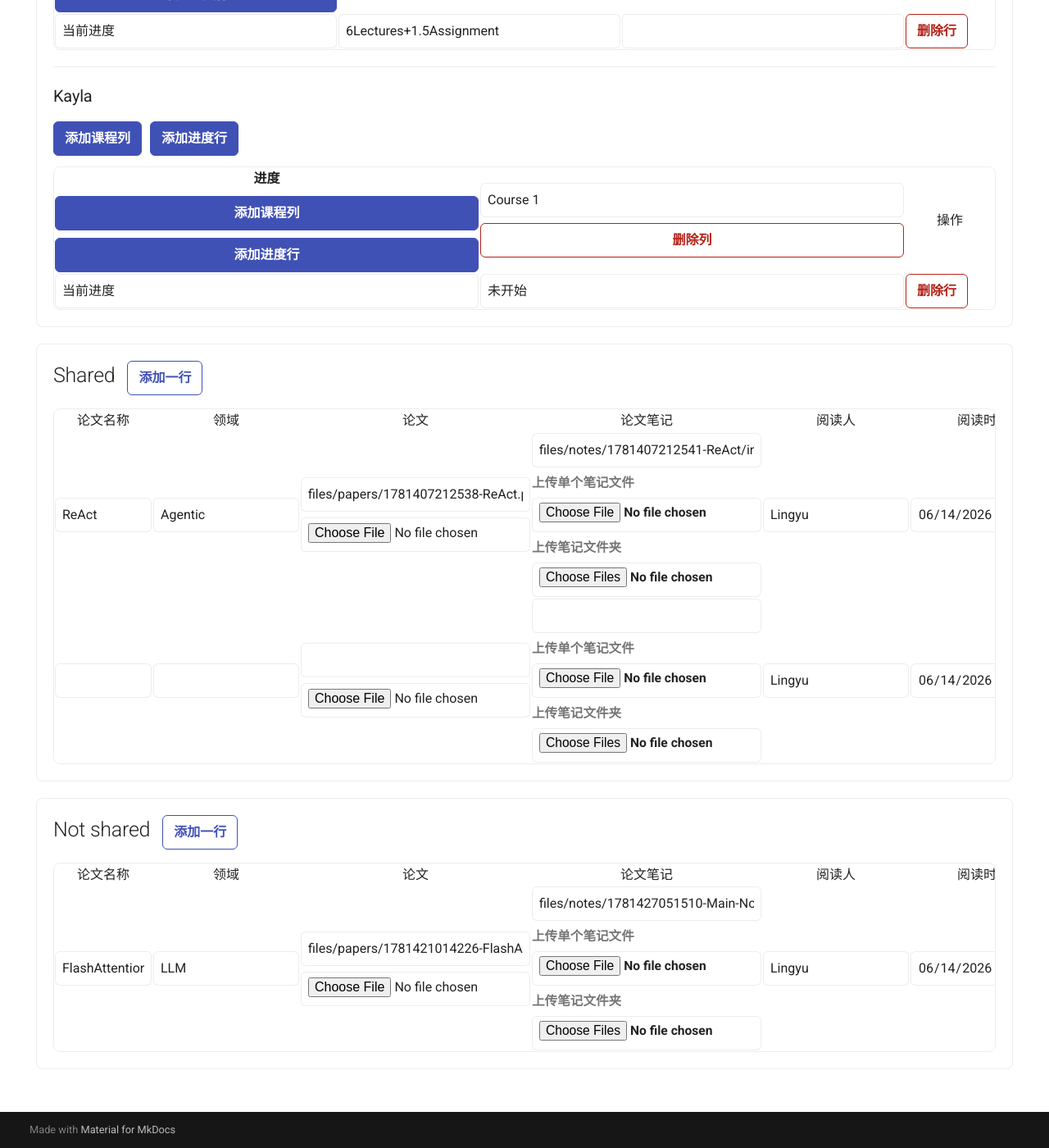
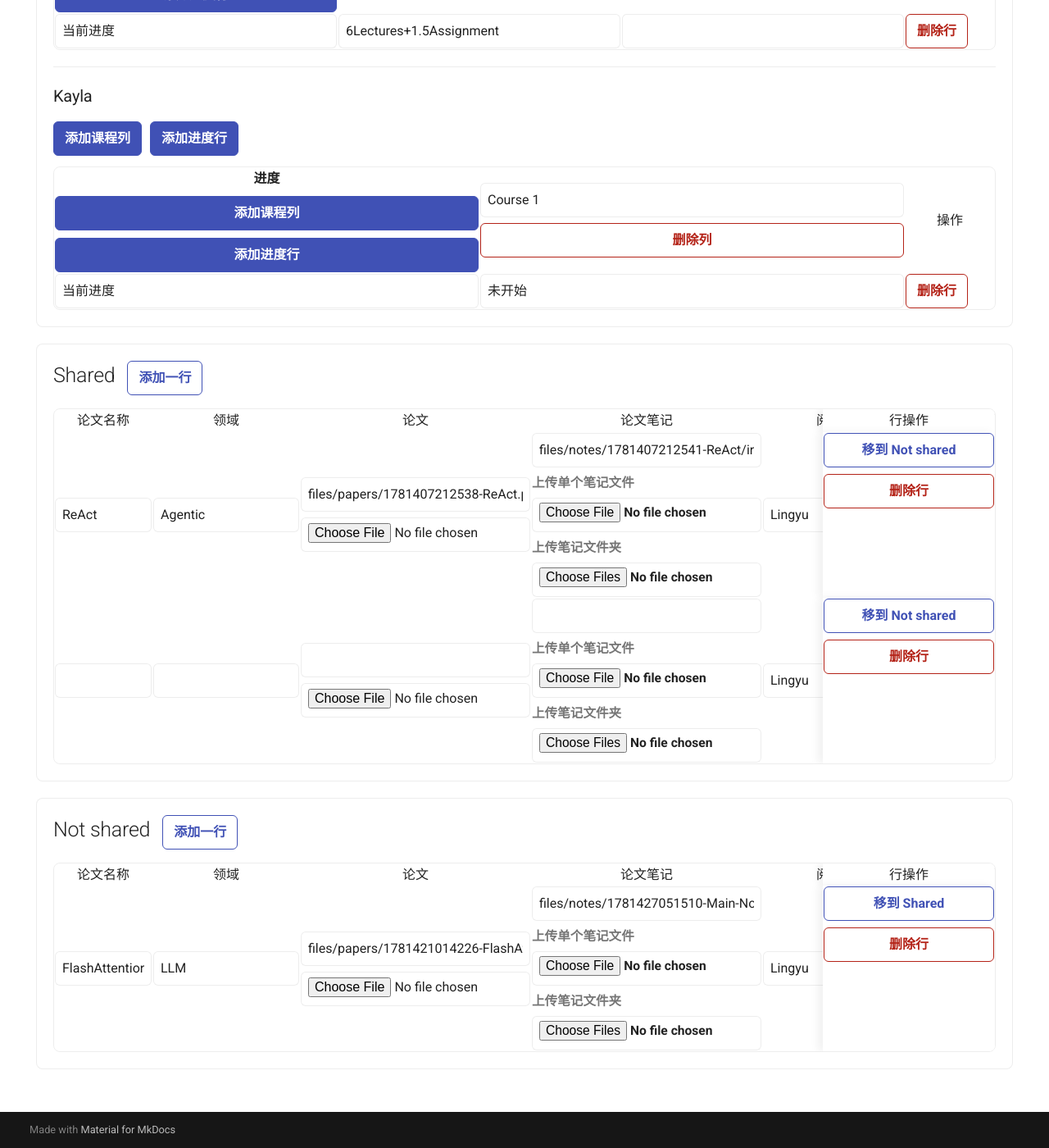
Before and after one commit to Agent-Immergence/Agent-Immergence.github.io, an MkDocs documentation site: the page built from docs/admin/index.md, in a window 1280 px wide and 1400 px high, scrolled down 1078 px. Shown: the whole window at 82% size. Built offline with MkDocs 1.6.1 and Material for MkDocs 9.7.7, drawn with Linux system fonts in a browser that asks for light colours; comment, search, counter and statistics services are not loaded.

Commit message:
Add visible paper row delete and section swap actions.
Sticky row-action buttons let editors delete rows and move papers between Shared and Not shared.

Co-authored-by: Cursor <cursoragent@cursor.com>

```diff
--- a/docs/admin/index.md
+++ b/docs/admin/index.md
@@ -60,4 +60,4 @@
   </section>
 </div>
 
-<script src="/assets/js/admin.js"></script>
+<script src="/assets/js/admin.js?v=2"></script>
--- a/docs/assets/js/admin.js
+++ b/docs/assets/js/admin.js
@@ -460,7 +460,14 @@
             <td><input data-paper-field="${key}:reader" value="${escapeAttribute(paper.reader || "")}" /></td>
             <td><input data-paper-field="${key}:readDate" type="date" value="${escapeAttribute(paper.readDate || "")}" /></td>
             <td><input data-paper-completed="${key}" type="checkbox" ${paper.completed ? "checked" : ""} /></td>
-            <td><button type="button" class="danger-button" data-delete-paper="${key}">删除</button></td>
+            <td class="paper-actions-cell">
+              <div class="row-actions">
+                <button type="button" data-move-paper="${key}">
+                  ${section === "shared" ? "移到 Not shared" : "移到 Shared"}
+                </button>
+                <button type="button" class="danger-button" data-delete-paper="${key}">删除行</button>
+              </div>
+            </td>
           </tr>
         `;
       })
@@ -478,7 +485,7 @@
               <th>阅读人</th>
               <th>阅读时间</th>
               <th>是否完成</th>
-              <th>操作</th>
+              <th class="paper-actions-header">行操作</th>
             </tr>
           </thead>
           <tbody>${rows || `<tr><td colspan="8" class="muted-text">暂无论文。点击上方“添加一行”。</td></tr>`}</tbody>
@@ -524,13 +531,65 @@
       });
     });
 
+    root.querySelectorAll("[data-move-paper]").forEach((button) => {
+      button.addEventListener("click", () => {
+        const [paperSection, rawIndex] = button.dataset.movePaper.split(":");
+        movePaper(paperSection, Number(rawIndex));
+      });
+    });
+
     root.querySelectorAll("[data-delete-paper]").forEach((button) => {
       button.addEventListener("click", () => {
         const [paperSection, rawIndex] = button.dataset.deletePaper.split(":");
-        state.papers[paperSection].splice(Number(rawIndex), 1);
-        renderAll();
+        deletePaper(paperSection, Number(rawIndex));
       });
     });
+  }
+
+  function movePaper(section, index) {
+    collectStateFromDom();
+    const targetSection = section === "shared" ? "notShared" : "shared";
+    const paper = state.papers[section][index];
+    if (!paper) return;
+
+    const oldKey = `${section}:${index}`;
+    const newKey = `${targetSection}:${state.papers[targetSection].length}`;
+    relocatePaperUploads(oldKey, newKey);
+
+    state.papers[section].splice(index, 1);
+    state.papers[targetSection].push(paper);
+    renderAll();
+    setStatus(targetSection === "shared" ? "已移到 Shared。" : "已移到 Not shared。");
+  }
+
+  function deletePaper(section, index) {
+    collectStateFromDom();
+    const key = `${section}:${index}`;
+    clearPaperUploads(key);
+    state.papers[section].splice(index, 1);
+    renderAll();
+    setStatus("已删除该行。");
+  }
+
+  function relocatePaperUploads(oldKey, newKey) {
+    if (paperFileInputs[oldKey]) {
+      paperFileInputs[newKey] = paperFileInputs[oldKey];
+      delete paperFileInputs[oldKey];
+    }
+    if (noteFileInputs[oldKey]) {
+      noteFileInputs[newKey] = noteFileInputs[oldKey];
+      delete noteFileInputs[oldKey];
+    }
+    if (noteFolderInputs[oldKey]) {
+      noteFolderInputs[newKey] = noteFolderInputs[oldKey];
+      delete noteFolderInputs[oldKey];
+    }
+  }
+
+  function clearPaperUploads(key) {
+    delete paperFileInputs[key];
+    delete noteFileInputs[key];
+    delete noteFolderInputs[key];
   }
 
   function addMember() {
--- a/docs/stylesheets/extra.css
+++ b/docs/stylesheets/extra.css
@@ -219,6 +219,28 @@ body {
   min-width: 5.5rem;
 }
 
+.editor-table th.paper-actions-header,
+.editor-table td.paper-actions-cell {
+  position: sticky;
+  right: 0;
+  z-index: 2;
+  min-width: 10.5rem;
+  background: var(--md-default-bg-color);
+  box-shadow: -6px 0 10px rgba(0, 0, 0, 0.06);
+  vertical-align: top;
+}
+
+.row-actions {
+  display: grid;
+  gap: 0.4rem;
+}
+
+.row-actions button {
+  width: 100%;
+  white-space: nowrap;
+  font-size: 0.82rem;
+}
+
 .admin-app input,
 .admin-app select {
   width: 100%;
```
